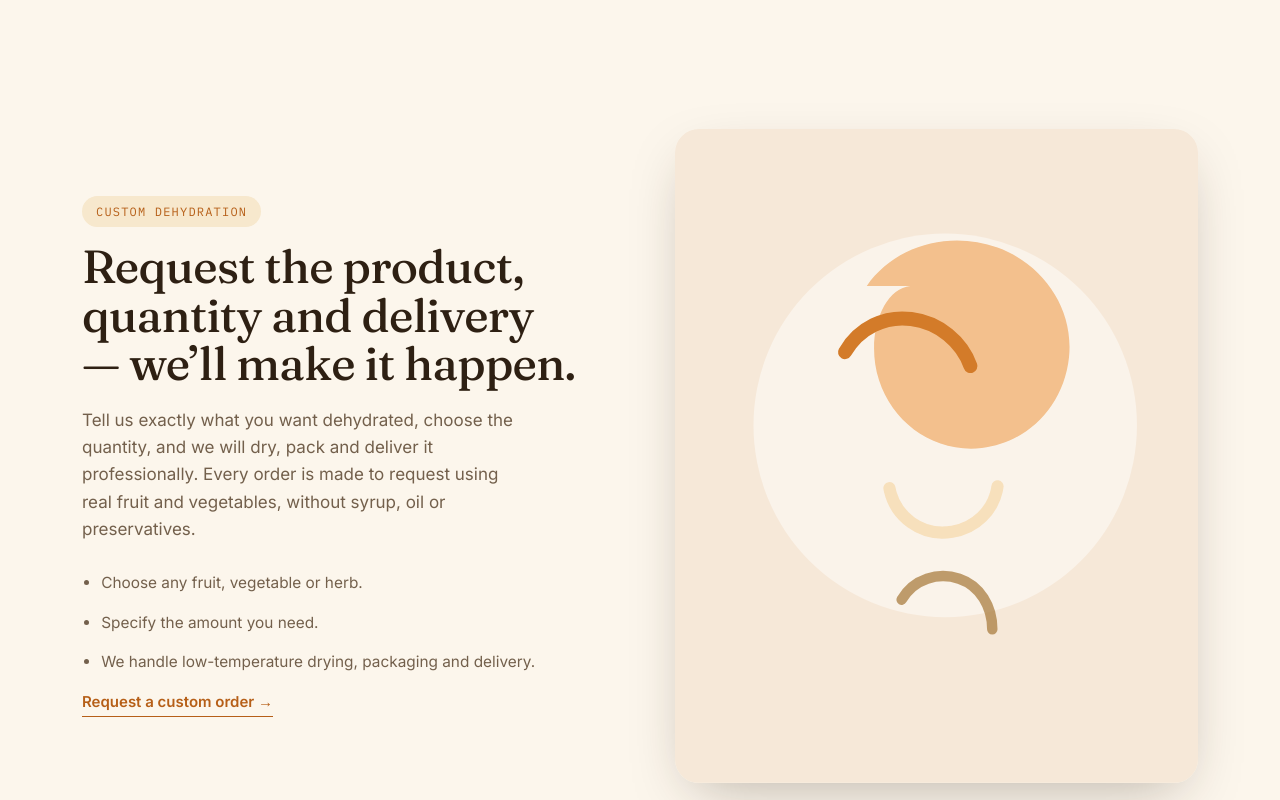
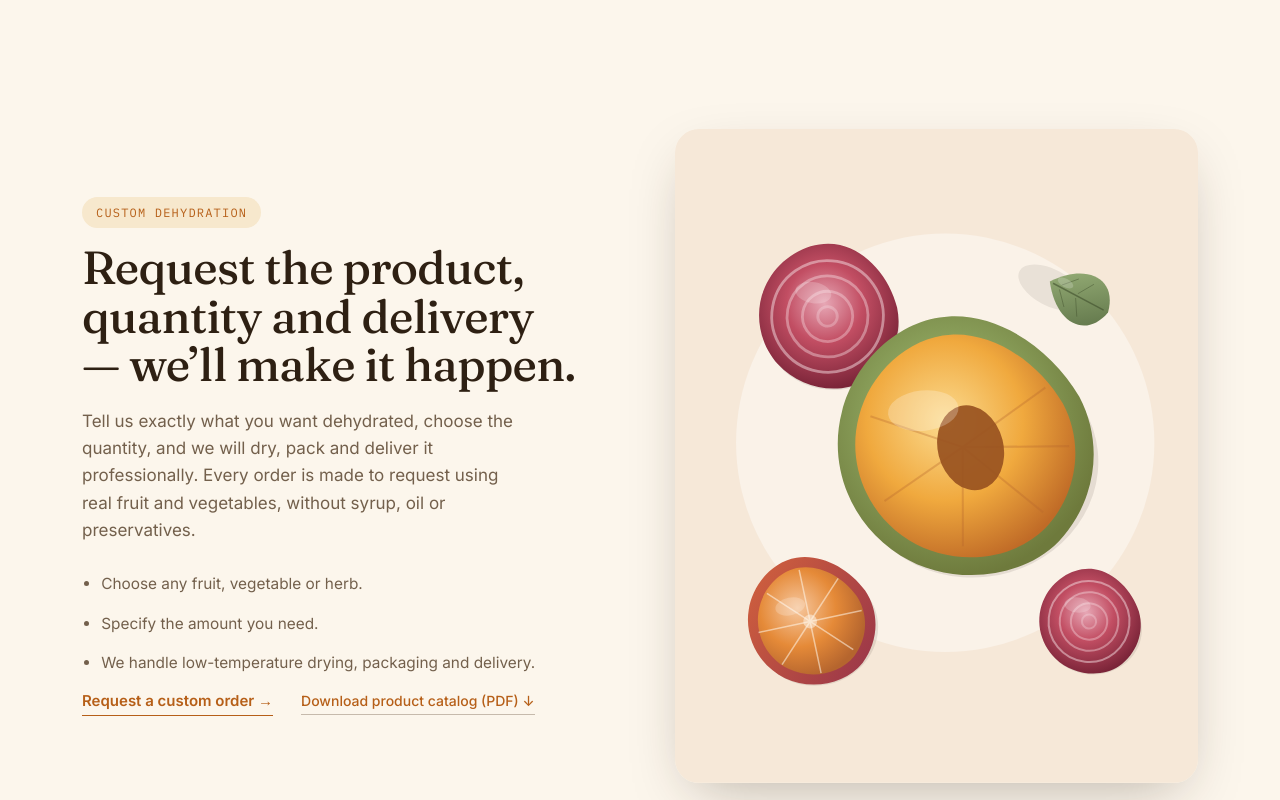
Before and after one commit to arun-init/dryzil, a plain HTML site: page index.html in a window 1280 px wide. Shown: the part 1540-2340 px from the top of the page. Drawn offline with Linux system fonts and the light colour scheme.

Commit message:
Fix nav Instagram icon size, add catalog PDF, refresh custom section
- Set explicit width/height on nav Instagram SVG so it stays small
  even before CSS loads (fixes oversized icon on cached styles)
- Add Dryzil_Product_Catalog.pdf with download links in the custom
  order section and footer
- Replace odd arc illustration in the custom section with the site's
  dried-fruit units for a consistent, on-brand look
- Add #custom anchor for deep-linking the custom order section

Co-Authored-By: Claude Opus 4.8 (1M context) <noreply@anthropic.com>

```diff
--- a/css/main.css
+++ b/css/main.css
@@ -334,6 +334,9 @@ nav .wrap { display: flex; align-items: center; justify-content: space-between;
 .feature.mix    .feature-tag { background: color-mix(in srgb, var(--cherry) 16%, var(--bg)); color: var(--cherry-deep); }
 .feature-link { display: inline-flex; align-items: center; gap: 6px; font-weight: 600; font-size: 15px; border-bottom: 1.5px solid currentColor; padding-bottom: 2px; transition: gap var(--dur-fast) var(--ease); }
 .feature-link:hover { gap: 12px; }
+.feature-actions { display: flex; flex-wrap: wrap; align-items: center; gap: 16px 28px; }
+.feature-link.muted { font-size: 14px; font-weight: 500; color: var(--text-muted); border-bottom-color: color-mix(in srgb, var(--text-muted) 40%, transparent); }
+.feature-link.muted:hover { color: var(--text); border-bottom-color: currentColor; }
 .feature.fruits .feature-link { color: var(--mango-deep); }
 .feature.veg    .feature-link { color: var(--sage-deep); }
 .feature.herb   .feature-link { color: #8A6412; }
--- a/index.html
+++ b/index.html
@@ -121,7 +121,7 @@
     <div class="nav-actions">
       <a class="nav-email" href="mailto:business@dryzil.com">business@dryzil.com</a>
       <a class="nav-ig" href="https://www.instagram.com/dryzil_india/" target="_blank" rel="noopener" aria-label="Follow Dryzil on Instagram">
-        <svg viewBox="0 0 24 24" fill="none" aria-hidden="true">
+        <svg width="19" height="19" viewBox="0 0 24 24" fill="none" aria-hidden="true">
           <rect x="2.5" y="2.5" width="19" height="19" rx="5.5" stroke="currentColor" stroke-width="1.7"/>
           <circle cx="12" cy="12" r="4.2" stroke="currentColor" stroke-width="1.7"/>
           <circle cx="17.4" cy="6.6" r="1.15" fill="currentColor"/>
@@ -195,16 +195,17 @@
   </div>
 </section>
 
-<section class="feature custom reverse">
+<section class="feature custom reverse" id="custom">
   <div class="wrap">
     <div class="feature-media">
-      <svg viewBox="0 0 600 750" preserveAspectRatio="xMidYMid slice" role="img" aria-label="Illustrated custom dehydration process with fruit slices and dried flakes">
+      <svg viewBox="0 0 600 750" preserveAspectRatio="xMidYMid slice" role="img" aria-label="Illustrated dried mango, beetroot, citrus and herb pieces made to order">
         <rect width="600" height="750" fill="#F6E8D8"/>
-        <circle cx="310" cy="340" r="220" fill="#FFFFFF" opacity="0.45"/>
-        <path d="M220 180c32-46 94-64 150-44c52 19 88 70 82 126c-6 56-48 98-100 104c-54 6-102-28-118-78c-16-50 4-105 36-108Z" fill="#F3C08D"/>
-        <path d="M195 256c16-28 46-42 76-38c32 4 58 26 68 54" stroke="#D37B29" stroke-width="16" fill="none" stroke-linecap="round"/>
-        <path d="M370 410c-4 28-26 48-52 52c-36 6-66-18-72-50" stroke="#F8DEB7" stroke-width="14" fill="none" stroke-linecap="round" opacity="0.9"/>
-        <path d="M260 540c14-24 42-32 66-24c24 8 38 32 38 58" stroke="#A67737" stroke-width="12" fill="none" stroke-linecap="round" opacity="0.7"/>
+        <circle cx="310" cy="360" r="240" fill="#FFFFFF" opacity="0.4"/>
+        <use href="#leaf-unit"   transform="translate(430,175) rotate(28) scale(0.7)"/>
+        <use href="#beet-unit"   transform="translate(175,215) rotate(10) scale(0.8)"/>
+        <use href="#mango-unit"  transform="translate(330,365) rotate(-6) scale(1.45)"/>
+        <use href="#citrus-unit" transform="translate(155,565) rotate(-12) scale(0.72)"/>
+        <use href="#beet-unit"   transform="translate(475,565) rotate(6) scale(0.58)"/>
       </svg>
     </div>
     <div class="feature-text">
@@ -216,7 +217,10 @@
         <li>Specify the amount you need.</li>
         <li>We handle low-temperature drying, packaging and delivery.</li>
       </ul>
-      <a class="feature-link" href="https://wa.me/919555218528?text=Hi%20Dryzil!%20I%27d%20like%20a%20custom%20dehydration%20order." target="_blank" rel="noopener">Request a custom order →</a>
+      <div class="feature-actions">
+        <a class="feature-link" href="https://wa.me/919555218528?text=Hi%20Dryzil!%20I%27d%20like%20a%20custom%20dehydration%20order." target="_blank" rel="noopener">Request a custom order →</a>
+        <a class="feature-link muted" href="Dryzil_Product_Catalog.pdf" target="_blank" rel="noopener" download>Download product catalog (PDF) ↓</a>
+      </div>
     </div>
   </div>
 </section>
@@ -527,6 +531,7 @@
         <a href="https://wa.me/919555218528" target="_blank" rel="noopener">WhatsApp: +91 95552 18528</a>
         <a href="mailto:business@dryzil.com">business@dryzil.com</a>
         <a href="https://www.instagram.com/dryzil_india/" target="_blank" rel="noopener">Instagram</a>
+        <a href="Dryzil_Product_Catalog.pdf" target="_blank" rel="noopener" download>Product catalog (PDF)</a>
         <p>New Delhi, India</p>
       </div>
       <div class="col">
```
Also changed, not shown: 1 other file.
